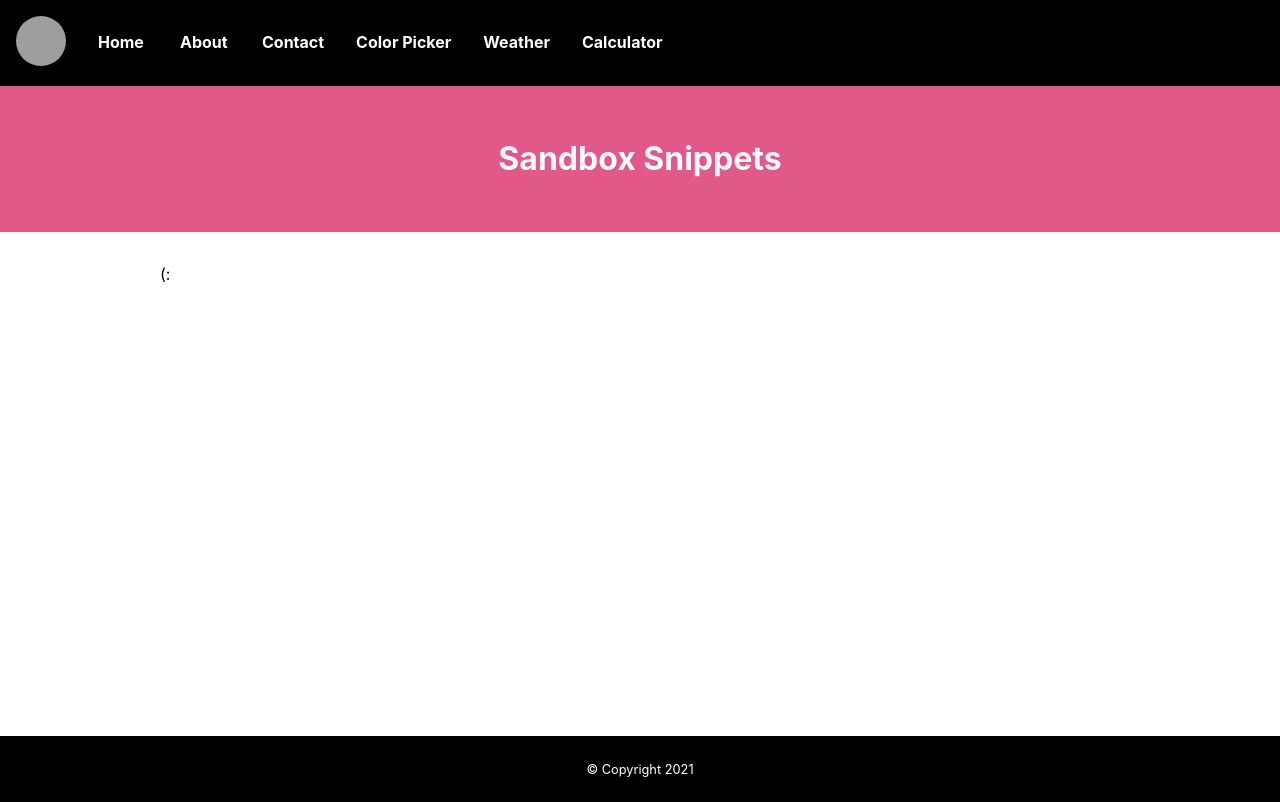
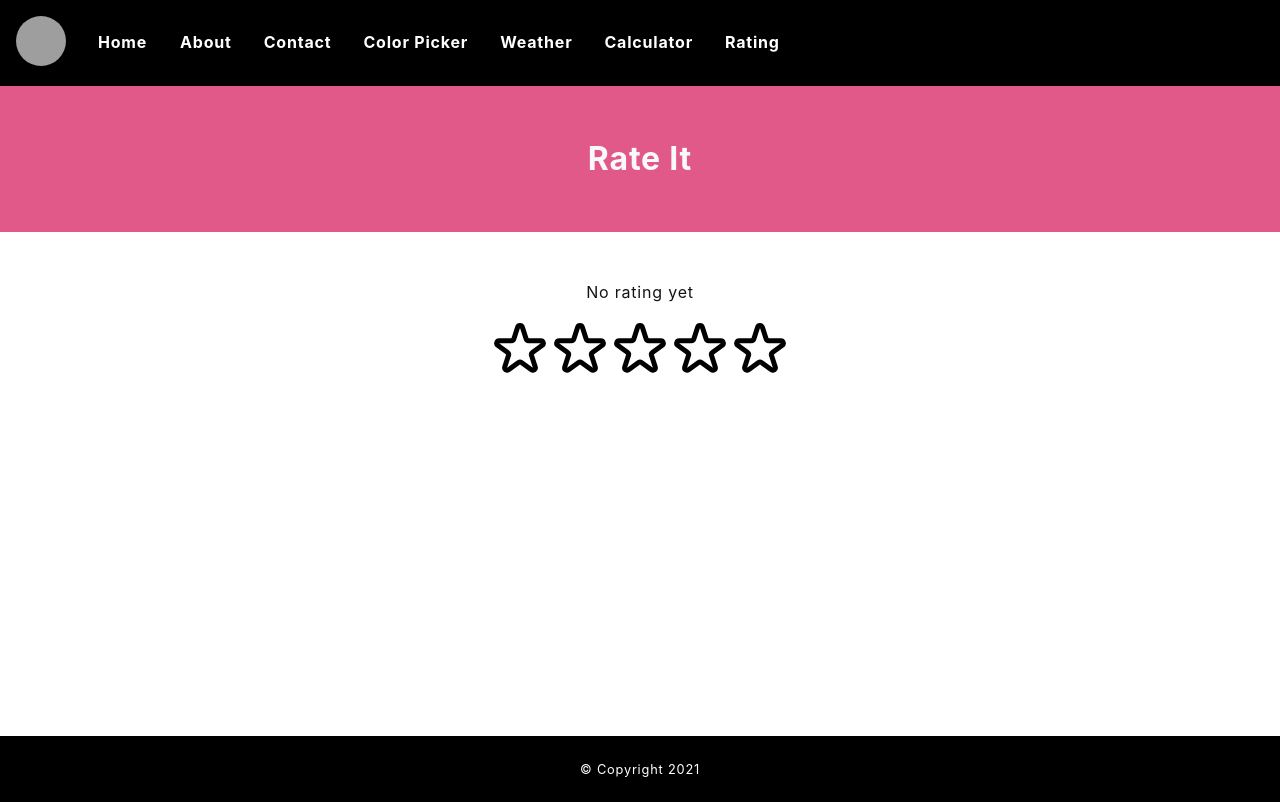
Before and after one commit to em200/sandbox, a React (Create React App) app in the folder site/: page /rate-it in a window 1280 px wide. Built offline with nearby package versions, Linux system fonts and the light colour scheme; grey boxes are pictures that could not be loaded.

Commit message:
rating, calc, clean up

```diff
--- a/site/src/App.js
+++ b/site/src/App.js
@@ -7,7 +7,8 @@ import About from './pages/about';
 import Contact from './pages/contact';
 import ColorPicker from './pages/color-picker';
 import Weather from './pages/weather';
-import Calculator from './pages/calculator';
+import Calc from './pages/calculator';
+import Rating from './pages/rating';
 
 import Chevron from './components/chevron';
 
@@ -118,6 +119,10 @@ export default function App() {
 			url: '/calculator',
 			label: 'Calculator',
 		},
+		{
+			url: '/rate-it',
+			label: 'Rating',
+		},
 	];
 
 	return (
@@ -141,7 +146,10 @@ export default function App() {
 						<Weather />
 					</Route>
 					<Route path="/calculator">
-						<Calculator />
+						<Calc />
+					</Route>
+					<Route path="/rate-it">
+						<Rating />
 					</Route>
 					<Route path="/">
 						<Home />
--- /dev/null
+++ b/site/src/components/calculator.jsx
@@ -0,0 +1,62 @@
+import React, { Component } from 'react';
+import * as math from 'mathjs';
+import CalcButton from 'calc-button';
+import CalcInput from './calc-input';
+import ClearButton from './calc-clear';
+
+class Calculator extends Component {
+	// constructor(props) {
+	// 	super(props);
+	// 	this.state = { input: '' };
+	// }
+
+	// addToInput = (val) => {
+	// 	this.setState({ input: this.state.input + val });
+	// };
+
+	// handleEqual = () => {
+	// 	this.setState({ input: math.eval(this.state.input) });
+	// };
+	render() {
+		return (
+			// <div className="calc">
+			// 	<div className="calc-wrapper">
+			// 		<CalcInput input={this.state.input} />
+			{
+				/* <div className="row">
+						<CalcButton handleClick={this.addToInput}>7</CalcButton>
+						<CalcButton handleClick={this.addToInput}>8</CalcButton>
+						<CalcButton handleClick={this.addToInput}>9</CalcButton>
+						<CalcButton handleClick={this.addToInput}>/</CalcButton>
+					</div>
+					<div className="row">
+						<CalcButton handleClick={this.addToInput}>4</CalcButton>
+						<CalcButton handleClick={this.addToInput}>5</CalcButton>
+						<CalcButton handleClick={this.addToInput}>6</CalcButton>
+						<CalcButton handleClick={this.addToInput}>*</CalcButton>
+					</div>
+					<div className="row">
+						<CalcButton handleClick={this.addToInput}>1</CalcButton>
+						<CalcButton handleClick={this.addToInput}>2</CalcButton>
+						<CalcButton handleClick={this.addToInput}>3</CalcButton>
+						<CalcButton handleClick={this.addToInput}>+</CalcButton>
+					</div>
+					<div className="row">
+						<CalcButton handleClick={this.addToInput}>.</CalcButton>
+						<CalcButton handleClick={this.addToInput}>0</CalcButton>
+						<CalcButton handleClick={() => this.handleEqual()}>=</CalcButton>
+						<CalcButton handleClick={this.addToInput}>-</CalcButton>
+					</div> */
+			}
+			// 		<div className="row">
+			// 			<ClearButton
+			// 				handleClear={() => this.setState({ input: '' })}
+			// 			></ClearButton>
+			// 		</div>
+			// 	</div>
+			// </div>
+		);
+	}
+}
+
+export default Calculator;
--- /dev/null
+++ b/site/src/components/star.jsx
@@ -0,0 +1,25 @@
+import React from 'react';
+import '../css/star.css';
+
+const Star = (props) => {
+	const { fill = 'none' } = props;
+	return (
+		<svg
+			width="60"
+			height="60"
+			fill={fill}
+			stroke="currentColor"
+			viewBox="0 0 24 24"
+			xmlns="http://www.w3.org/2000/svg"
+		>
+			<path
+				stroke-linecap="round"
+				stroke-linejoin="round"
+				stroke-width="2"
+				d="M11.049 2.927c.3-.921 1.603-.921 1.902 0l1.519 4.674a1 1 0 00.95.69h4.915c.969 0 1.371 1.24.588 1.81l-3.976 2.888a1 1 0 00-.363 1.118l1.518 4.674c.3.922-.755 1.688-1.538 1.118l-3.976-2.888a1 1 0 00-1.176 0l-3.976 2.888c-.783.57-1.838-.197-1.538-1.118l1.518-4.674a1 1 0 00-.363-1.118l-3.976-2.888c-.784-.57-.38-1.81.588-1.81h4.914a1 1 0 00.951-.69l1.519-4.674z"
+			></path>
+		</svg>
+	);
+};
+
+export default Star;
--- a/site/src/css/calculator.css
+++ b/site/src/css/calculator.css
@@ -1,3 +1,33 @@
+.calc {
+	display: flex;
+	justify-content: center;
+	align-items: center;
+	height: 100vh;
+	width: 100%;
+}
+
+.calc-wrapper {
+	width: 400px;
+	height: 600px;
+}
+
+.row {
+	display: flex;
+	width: 100%;
+}
+
+.input {
+	height: 4em;
+	display: flex;
+	justify-content: flex-end;
+	align-items: center;
+	font-weight: bold;
+	font-size: 1.4em;
+	background-color: #000;
+	color: #fff;
+	padding: 0.5em;
+	outline: 1px solid #888;
+}
 .button-wrapper {
 	height: 4em;
 	display: flex;
@@ -15,3 +45,16 @@
 	background-color: #fe9241;
 	color: #fff;
 }
+
+.clear-btn {
+	height: 4em;
+	display: flex;
+	justify-content: center;
+	align-items: center;
+	font-weight: lighter;
+	font-size: 1.4em;
+	background-color: #c5c3cd;
+	color: #000;
+	flex: 1;
+	outline: 1px solid #888;
+}
--- /dev/null
+++ b/site/src/css/star.css
@@ -0,0 +1,12 @@
+.stars_radio-input {
+	position: absolute;
+	top: 0;
+	left: 0;
+	width: 1px;
+	height: 1px;
+	clip: rect(1px, 1px, 1px, 1px);
+}
+
+.stars_radio-input:checked ~ svg {
+	fill: yellow;
+}
--- a/site/src/css/weather.css
+++ b/site/src/css/weather.css
@@ -3,7 +3,7 @@
 	background-size: cover;
 	background-position: center;
 	transition: 0.5s ease-out;
-	height: calc(100vh - 151px);
+	height: calc(100vh - 150px);
 }
 .app.clouds {
 	background-image: url('https://st4.depositphotos.com/13349494/27036/i/600/depositphotos_270360026-stock-photo-view-white-grey-clouds-blue.jpg');
--- a/site/src/index.css
+++ b/site/src/index.css
@@ -2,7 +2,7 @@ body {
 	box-sizing: border-box;
 	margin: 0;
 	padding: 0;
-
+	letter-spacing: 0.8px;
 	font-family: -apple-system, BlinkMacSystemFont, 'Segoe UI', 'Roboto', 'Oxygen',
 		'Ubuntu', 'Cantarell', 'Fira Sans', 'Droid Sans', 'Helvetica Neue', sans-serif;
 	-webkit-font-smoothing: antialiased;
--- a/site/src/pages/calculator.jsx
+++ b/site/src/pages/calculator.jsx
@@ -1,15 +1,16 @@
 import React from 'react';
 import Hero from '../components/hero';
 import Container from '../components/container';
+// import Calculator from './calculator';
 import '../css/calculator.css';
 
-const Calculator = () => {
+const Calc = () => {
 	return (
 		<div>
 			<Hero title="Calculator" />
-			<Container>wip</Container>
+			<Container>{/* <Calculator /> */}</Container>
 		</div>
 	);
 };
 
-export default Calculator;
+export default Calc;
--- /dev/null
+++ b/site/src/pages/rating.jsx
@@ -0,0 +1,87 @@
+import React from 'react';
+import Hero from '../components/hero';
+import Container from '../components/container';
+import Star from '../components/star';
+
+const RatingIcon = (props) => {
+	const {
+		index,
+		rating,
+		hoverRating,
+		onMouseEnter,
+		onMouseLeave,
+		onSaveRating,
+	} = props;
+
+	const fill = React.useMemo(() => {
+		if (hoverRating >= index) {
+			return 'yellow';
+		} else if (!hoverRating && rating >= index) {
+			return 'yellow';
+		}
+		return 'none';
+	}, [rating, hoverRating, index]);
+
+	return (
+		<div
+			style={{ cursor: 'pointer' }}
+			onMouseEnter={() => onMouseEnter(index)}
+			onMouseLeave={() => onMouseLeave()}
+			onClick={() => onSaveRating(index)}
+		>
+			<Star fill={fill} />
+		</div>
+	);
+};
+
+const Rating = () => {
+	const [rating, setRating] = React.useState(0);
+	const [hoverRating, setHoverRating] = React.useState(0);
+	const onMouseEnter = (index) => {
+		setHoverRating(index);
+	};
+
+	const onMouseLeave = () => {
+		setHoverRating(0);
+	};
+
+	const onSaveRating = (index) => {
+		setRating(index);
+	};
+
+	const rates = [
+		'No rating yet',
+		'Poor',
+		'Fair',
+		'Good',
+		'Very good',
+		'Excellent',
+	];
+
+	return (
+		<div>
+			<Hero title="Rate It" />
+			<Container>
+				<div style={{ textAlign: 'center' }}>
+					<p>{rates[rating]}</p>
+					<div style={{ display: 'flex', justifyContent: 'center' }}>
+						{[1, 2, 3, 4, 5].map((index) => {
+							return (
+								<RatingIcon
+									index={index}
+									rating={rating}
+									hoverRating={hoverRating}
+									onMouseEnter={onMouseEnter}
+									onMouseLeave={onMouseLeave}
+									onSaveRating={onSaveRating}
+								/>
+							);
+						})}
+					</div>
+				</div>
+			</Container>
+		</div>
+	);
+};
+
+export default Rating;
```
Also changed, not shown: site/src/components/calc-button.jsx (added, +20 -0 lines), site/src/components/calc-clear.jsx (added, +11 -0 lines), site/src/components/calc-input.jsx (added, +7 -0 lines), 1 other file (tests, documents, lock files or other folders).
